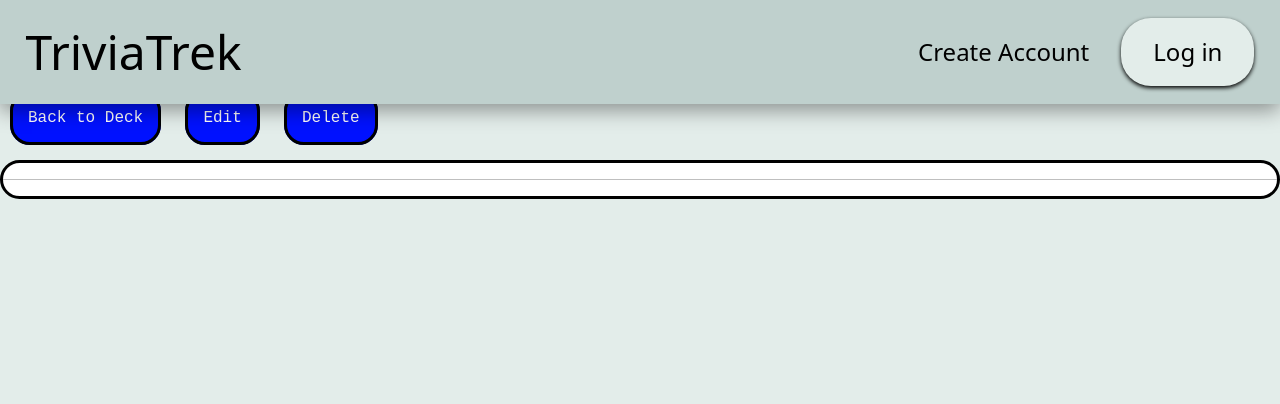
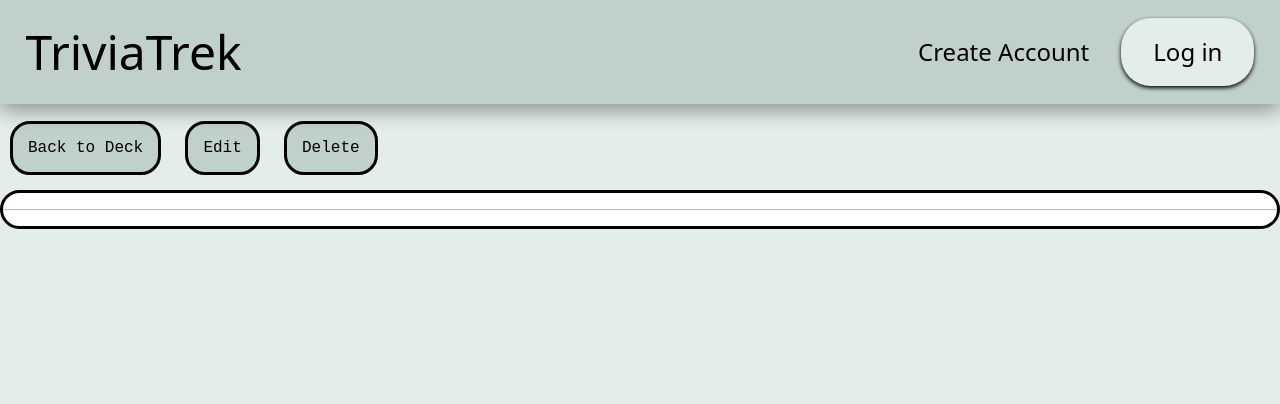
Before and after one commit to W2YUCR/CS180-Project, a Django app: template decks/templates/decks/card_detail.html in a window 1280 px wide. Shown: the top 404 px of the page. Run offline with Django 5.2, Linux system fonts and the light colour scheme; the template is opened without the code that fills it, so the values that code supplies are empty.

Commit message:
Fixed the card detail  page.

```diff
--- a/core/static/core/card_detail.css
+++ b/core/static/core/card_detail.css
@@ -1,7 +1,7 @@
 .card-navigation a {
     text-decoration: none;
-    background-color: #0011ff;
-    color: white;
+    background-color: #BFD0CD;
+    color: black;
     border: 3px solid black;
     border-radius: 20px;
     padding: 15px;
--- a/decks/templates/decks/card_detail.html
+++ b/decks/templates/decks/card_detail.html
@@ -2,7 +2,7 @@
 {% load static %}
 {% block content %}
     <link rel="stylesheet" href="{% static 'core/card_detail.css' %}">
-    <div class="card-navigation">
+    <div class="card-navigation" style="margin-top: 30px;">
         <a href="{{ card.deck.get_absolute_url }}">Back to Deck</a>
         <a href="{% url 'card-update' pk=card.pk %}">Edit</a>
         <a href="{% url 'card-delete' pk=card.pk %}">Delete</a>
```
